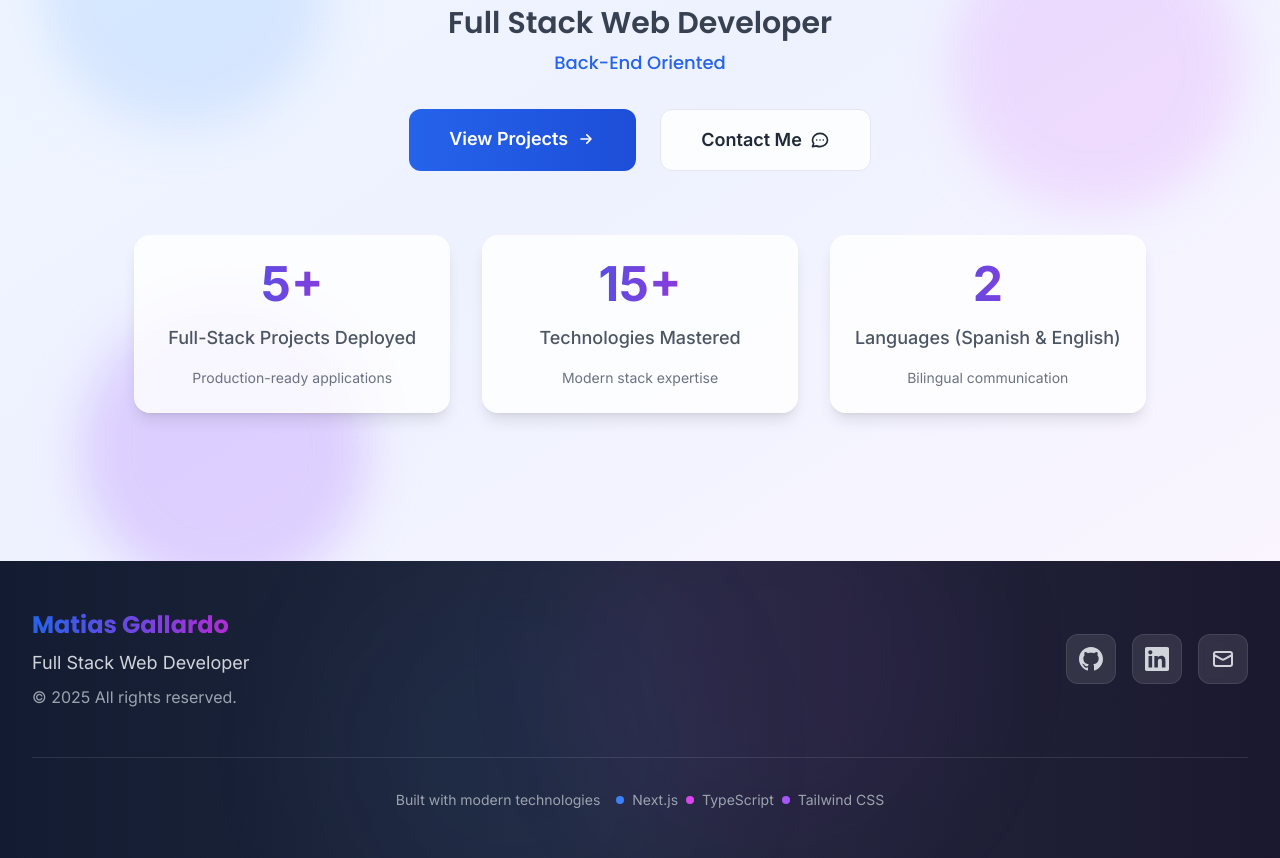
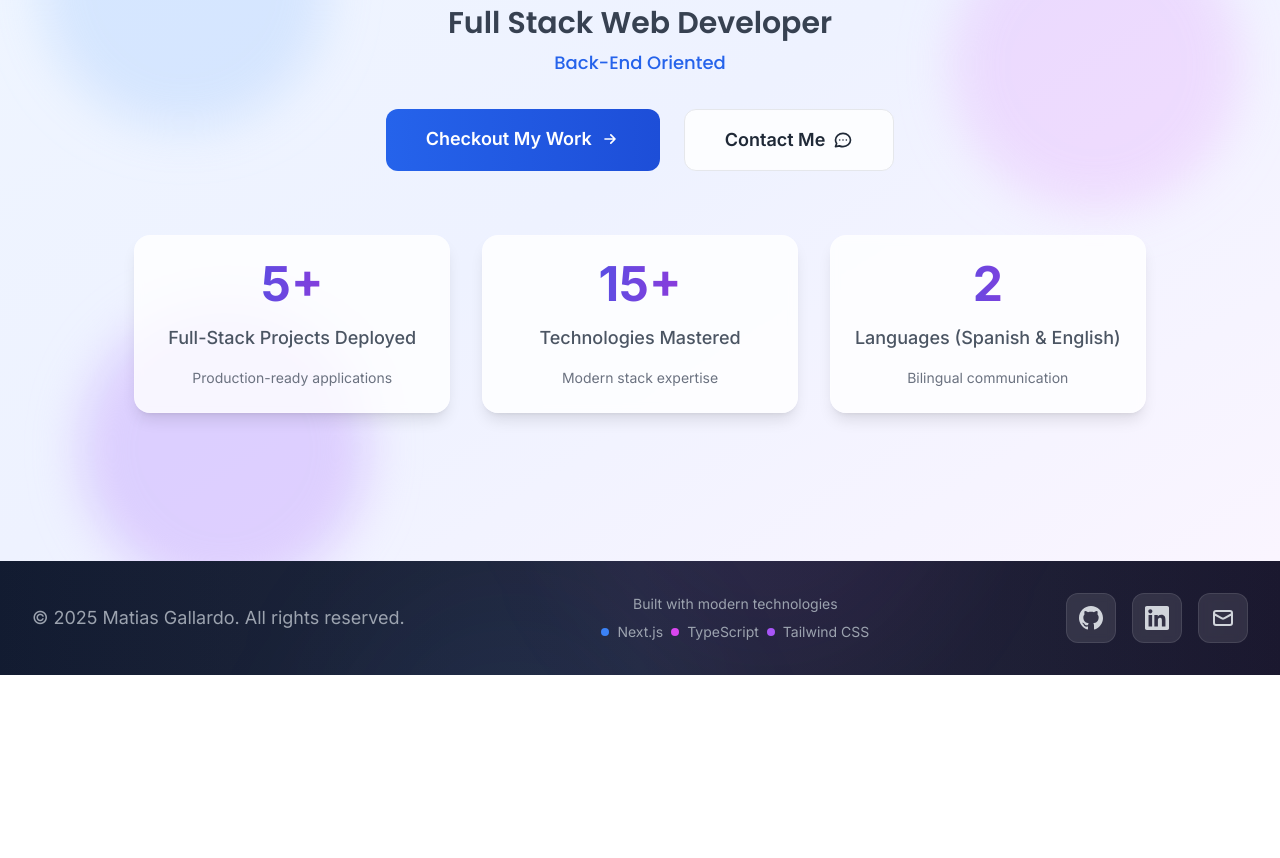
Before and after one commit to matiasgallardo196/Portfolio-Front, a Next.js app: page / in a window 1280 px wide. Shown: the part 320-1178 px from the top of the page. After the commit the page ends 995 px from the top, so only its background shows below. Built offline with nearby package versions, Linux system fonts and the light colour scheme.

Commit message:
feat: improve Footer design and update button text on Home page

```diff
--- a/components/Footer.tsx
+++ b/components/Footer.tsx
@@ -48,20 +48,29 @@ const Footer = () => {
       <div className="absolute top-0 left-1/4 w-96 h-96 bg-primary-500/5 dark:bg-primary-400/10 rounded-full blur-3xl"></div>
       <div className="absolute bottom-0 right-1/4 w-96 h-96 bg-accent-500/5 dark:bg-accent-400/10 rounded-full blur-3xl"></div>
 
-      <div className="container-custom py-12 relative z-10">
-        <div className="flex flex-col md:flex-row justify-between items-center">
-          <div className="mb-6 md:mb-0">
-            <h3 className="text-2xl font-bold gradient-text mb-2">
-              Matias Gallardo
-            </h3>
-            <p className="text-gray-300 dark:text-gray-400 text-lg">
-              Full Stack Web Developer
-            </p>
-            <p className="text-gray-400 dark:text-gray-500 mt-2">
-              © {currentYear} All rights reserved.
+      <div className="container-custom py-8 relative z-10">
+        <div className="flex flex-col lg:flex-row justify-between items-center gap-6">
+          {/* Left side - Copyright */}
+          <div className="text-center lg:text-left">
+            <p className="text-gray-400 dark:text-gray-500 text-lg">
+              © {currentYear} Matias Gallardo. All rights reserved.
             </p>
           </div>
 
+          {/* Center - Built with technologies */}
+          <div className="flex flex-col items-center gap-2 text-gray-400 dark:text-gray-500">
+            <p className="text-sm">Built with modern technologies</p>
+            <div className="flex items-center gap-2">
+              <span className="w-2 h-2 bg-primary-500 dark:bg-primary-400 rounded-full"></span>
+              <span className="text-sm">Next.js</span>
+              <span className="w-2 h-2 bg-accent-500 dark:bg-accent-400 rounded-full"></span>
+              <span className="text-sm">TypeScript</span>
+              <span className="w-2 h-2 bg-purple-500 dark:bg-purple-400 rounded-full"></span>
+              <span className="text-sm">Tailwind CSS</span>
+            </div>
+          </div>
+
+          {/* Right side - Social links */}
           <div className="flex space-x-4">
             {socialLinks.map((link, index) => (
               <a
@@ -80,20 +89,6 @@ const Footer = () => {
             ))}
           </div>
         </div>
-
-        <div className="mt-12 pt-8 border-t border-white/10 dark:border-gray-700/20 text-center">
-          <div className="flex flex-col md:flex-row justify-center items-center gap-4 text-gray-400 dark:text-gray-500">
-            <p className="text-sm">Built with modern technologies</p>
-            <div className="flex items-center gap-2">
-              <span className="w-2 h-2 bg-primary-500 dark:bg-primary-400 rounded-full"></span>
-              <span className="text-sm">Next.js</span>
-              <span className="w-2 h-2 bg-accent-500 dark:bg-accent-400 rounded-full"></span>
-              <span className="text-sm">TypeScript</span>
-              <span className="w-2 h-2 bg-purple-500 dark:bg-purple-400 rounded-full"></span>
-              <span className="text-sm">Tailwind CSS</span>
-            </div>
-          </div>
-        </div>
       </div>
     </footer>
   );
--- a/pages/index.tsx
+++ b/pages/index.tsx
@@ -57,7 +57,7 @@ export default function Home() {
                   className="btn-primary text-lg px-10 py-4 group"
                 >
                   <span className="flex items-center gap-2">
-                    View Projects
+                    Checkout My Work
                     <svg
                       className="w-5 h-5 group-hover:translate-x-1 transition-transform duration-300"
                       fill="none"
--- a/pages/projects.tsx
+++ b/pages/projects.tsx
@@ -187,17 +187,22 @@ export default function Projects() {
               className="text-center animate-slide-up"
               style={{ animationDelay: "0.6s" }}
             >
-              <div className="glass-card p-8 max-w-2xl mx-auto">
-                <p className="text-lg text-gray-700 dark:text-gray-300 mb-6">
-                  Are you interested in any of these projects or want to
-                  collaborate on something new?
+              <div className="bg-gradient-to-r from-primary-500/10 to-accent-500/10 dark:from-primary-600/20 dark:to-accent-600/20 backdrop-blur-sm border border-primary-200/20 dark:border-primary-700/20 rounded-2xl p-8 max-w-3xl mx-auto">
+                <h2 className="text-3xl font-bold gradient-text mb-4">
+                  Ready to Start Something Amazing?
+                </h2>
+                <p className="text-lg text-gray-700 dark:text-gray-300 mb-8 leading-relaxed">
+                  I'm always excited to work on new projects and collaborate
+                  with amazing teams. Whether you have a specific project in
+                  mind or just want to explore possibilities, let's create
+                  something incredible together.
                 </p>
                 <Link
                   href="/contact"
-                  className="btn-primary text-lg px-8 py-4 group"
+                  className="btn-primary text-lg px-10 py-4 group inline-flex items-center"
                 >
                   <span className="flex items-center gap-2">
-                    Let&apos;s Work Together
+                    Let's Work Together
                     <svg
                       className="w-5 h-5 group-hover:translate-x-1 transition-transform duration-300"
                       fill="none"
```
